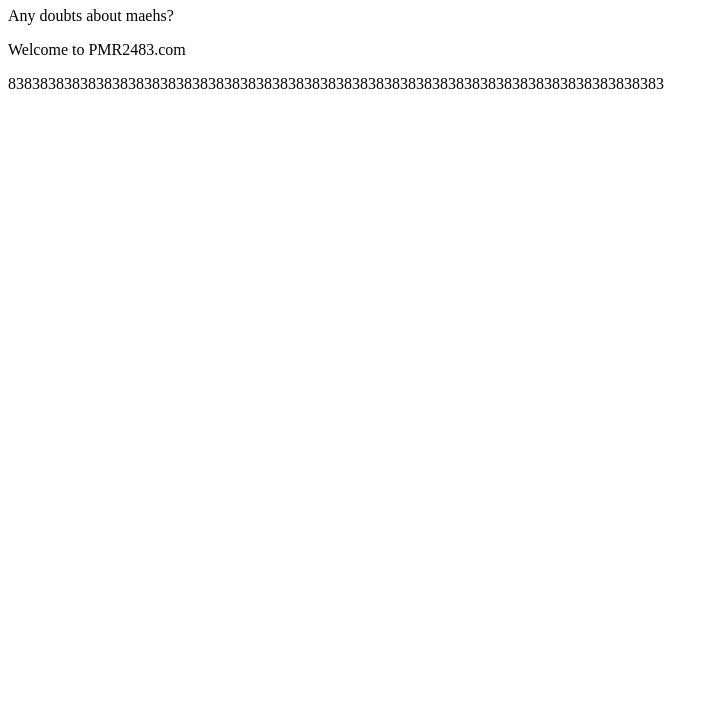
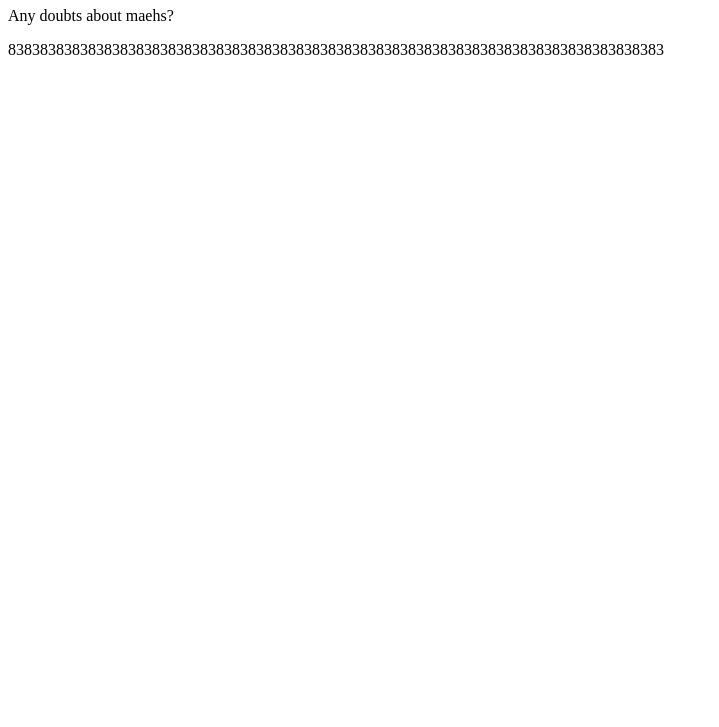
Before and after one commit to EthanHunt1029/PMR, a plain HTML site: page index.html in a window 1280 px wide. Shown: the part 73-800 px from the top of the page, without its empty margins (0-719 px from the left). Drawn offline with Linux system fonts and the light colour scheme.

Commit message:
index.html

```diff
--- a/index.html
+++ b/index.html
@@ -6,7 +6,6 @@
 <body>
   <h1>Welcome to PMR2483</h1>
   <p>Any doubts about maehs?</p>
-  <p>Welcome to PMR2483.com</p>
   <p>8383838383838383838383838383838383838383838383838383838383838383838383838383838383</p>
 </body>
 </html>
```
